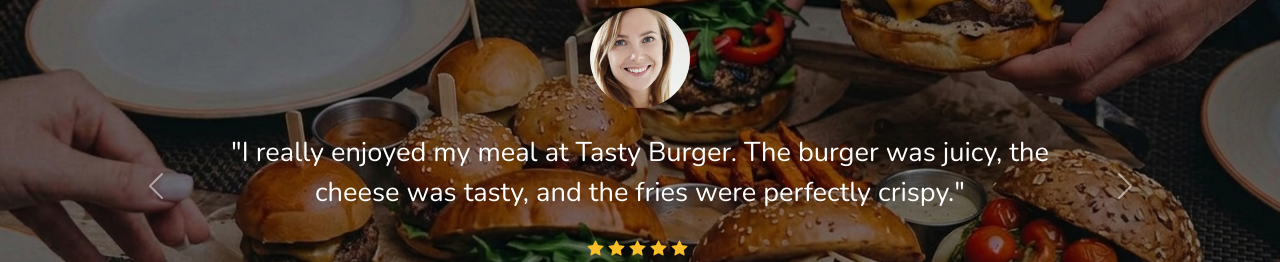
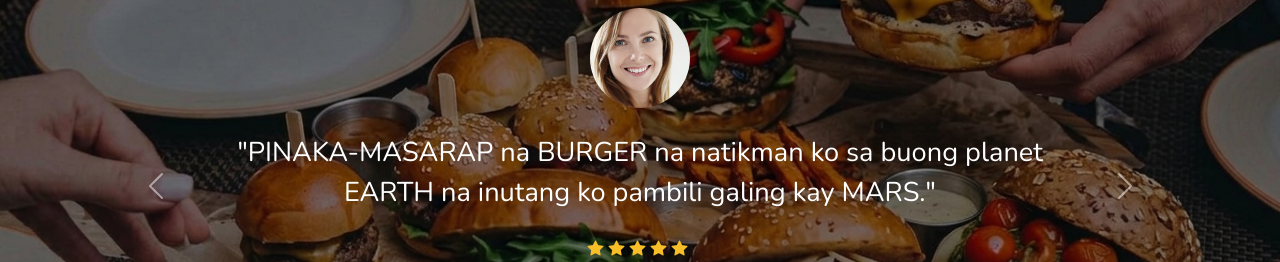
Before and after one commit to edmagineva3d/my_tasty-burger-app_V2, a React (Vite) app: page / in a window 1280 px wide. Shown: the part 5940-6202 px from the top of the page. Built offline with nearby package versions, Linux system fonts and the light colour scheme.

Commit message:
update customer review messages

```diff
--- a/src/pages/Home/Section6.tsx
+++ b/src/pages/Home/Section6.tsx
@@ -1,5 +1,4 @@
 import { Container, Row, Carousel } from "react-bootstrap";
-
 import User1 from "../../assets/blog/review-author-1.jpg";
 import User2 from "../../assets/blog/review-author-2.jpg";
 import User3 from "../../assets/blog/review-author-3.jpg";
@@ -17,9 +16,7 @@
                   <img src={User1} alt="customer" className="img-fluid" />
                 </div>
                 <p>
-                  "The burger was really delicious and the fries were crispy.
-                  Everything tasted fresh and satisfying. I will definitely
-                  order again!"
+                  "Na para bang, para bang, sabi ko sa sarili ko VEGETARIAN ako pero nung natikman ko 'to, ano nga ulit ako."
                 </p>
                 <div className="item_rating mb-2">
                   <i className="bi bi-star-fill"></i>
@@ -38,9 +35,7 @@
                   <img src={User2} alt="customer" className="img-fluid" />
                 </div>
                 <p>
-                  "I really enjoyed my meal at Tasty Burger. The burger was
-                  juicy, the cheese was tasty, and the fries were perfectly
-                  crispy."
+                  "PINAKA-MASARAP na BURGER na natikman ko sa buong planet EARTH na inutang ko pambili galing kay MARS."
                 </p>
                 <div className="item_rating mb-2">
                   <i className="bi bi-star-fill"></i>
@@ -59,8 +54,7 @@
                   <img src={User3} alt="customer" className="img-fluid" />
                 </div>
                 <p>
-                  "Tasty Burger has great food and generous servings. The
-                  combination of a tasty burger and crispy fries was perfect!"
+                  "Ganito pala ang kamandag ng isang Tasty Burger. Mapapa-SMILE ka sa sarap ng bawat kagat."
                 </p>
                 <div className="item_rating mb-2">
                   <i className="bi bi-star-fill"></i>
@@ -79,8 +73,7 @@
                   <img src={User4} alt="customer" className="img-fluid" />
                 </div>
                 <p>
-                  "A delicious meal at a great price! I loved the burger and
-                  fries, and the service was also friendly. Highly recommended!"
+                  "A delicious meal at a great price! I loved the burger and fries, and the service was also friendly. Kaya Eto napa-nganga nalang ako!"
                 </p>
                 <div className="item_rating mb-2">
                   <i className="bi bi-star-fill"></i>
```
